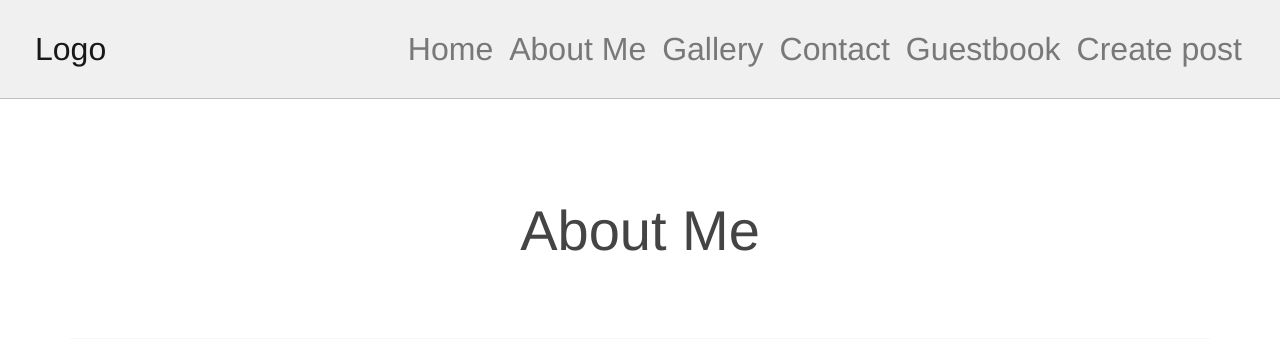
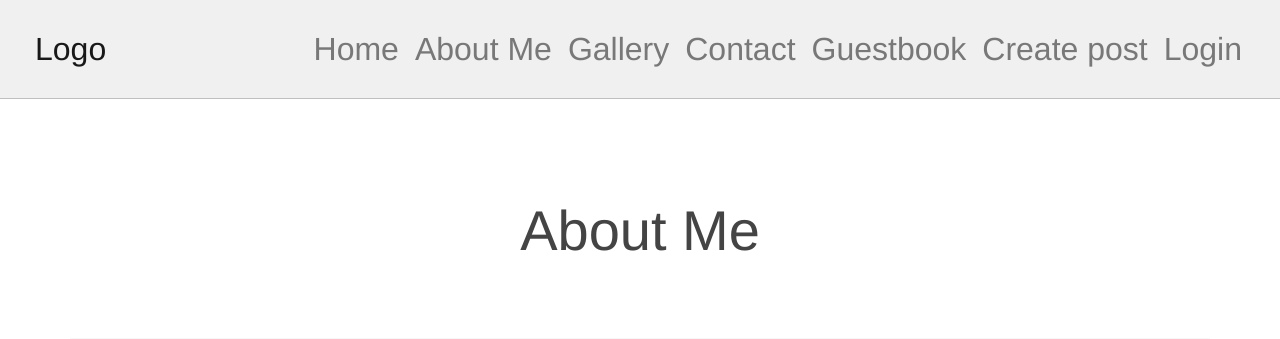
Before and after one commit to kuba-bujak/Aplikacja_na_chmure, a Flask app: page /aboutme in a window 1280 px wide. Shown: the top 339 px of the page. Run offline with Flask 2, Linux system fonts and the light colour scheme; some libraries are stand-ins or nearby versions.

Commit message:
Dodanie Autoryzacji i logowanie do github

```diff
--- a/app.py
+++ b/app.py
@@ -5,9 +5,24 @@ from flask import abort, redirect, url_for, make_response
 from flask import Flask, flash, abort
 from flask_mail import Mail, Message
 import sqlite3
+from flask_dance.contrib.github import make_github_blueprint, github
+import secrets
+import os
+
 
 
 app = Flask(__name__)
+
+app.secret_key = secrets.token_hex(16) #generujemy sekretny klucz aplikacji
+os.environ['OAUTHLIB_INSECURE_TRANSPORT'] = '1'
+
+github_blueprint = make_github_blueprint(
+ client_id="bc4c13dc2dde527c6601", #tu wklek swoj wygenerowany id z github
+ client_secret="16308336071aa3c3a4d4632752fde38d0609347e",#tu wklej swoj
+ #wygenerowany client secret z github
+)
+app.register_blueprint(github_blueprint, url_prefix='/login')
+
 
 app.config['SECRET_KEY'] = '1234'
 
@@ -111,6 +126,18 @@ def gallery():
 def contact():
     return render_template('contact.html')
 
+@app.route("/login")
+def github_login():
+    if not github.authorized:
+        return redirect(url_for('github.login'))
+    else:
+        account_info = github.get('/user')
+        if account_info.ok:
+            account_info_json = account_info.json()
+            return '<h1>Your Github name is {}'.format(account_info_json['login'])
+    return '<h1>Request failed!</h1>'
+
+
 
 '''OBSLUGA BLEDOW'''
 
--- a/templates/include/menu.html
+++ b/templates/include/menu.html
@@ -12,6 +12,7 @@
         {'url': 'contact', 'display_name': 'Contact'},
         {'url': 'guestbook', 'display_name': 'Guestbook'},
         {'url': 'create', 'display_name': 'Create post'},
+        {'url': 'github_login', 'display_name': 'Login'}
     ] -%}
     {% set active_page = active_page|default('index') -%}
     <nav class="navbar navbar-expand-lg navbar-light sticky-top" id="navbar">
```
